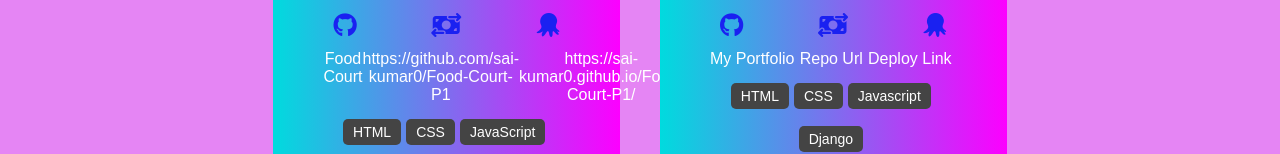
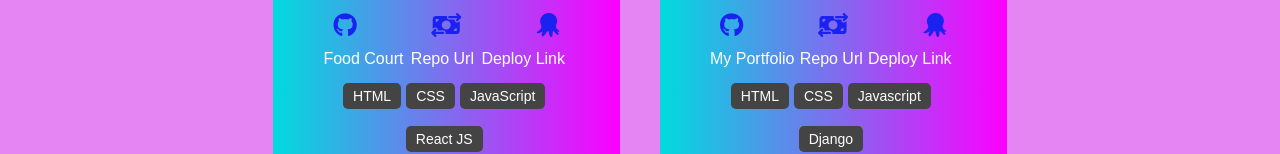
Before and after one commit to Gyanthakur/Dev_Profiles, a plain HTML site: page project.html in a window 1280 px wide. Shown: the part 924-1078 px from the top of the page. Drawn offline with Linux system fonts and the light colour scheme.

Commit message:
added profile

```diff
--- a/project.html
+++ b/project.html
@@ -133,8 +133,8 @@
             <div class="projectNam">
                 <span >Food Court</span>
                 <!-- Do not change Repo URl and Dploy Link given under two line  -->
-                <span >https://github.com/sai-kumar0/Food-Court-P1</span>
-                <span >https://sai-kumar0.github.io/Food-Court-P1/</span>
+                <span >Repo Url</span>
+                <span >Deploy Link</span>
             </div>
             <div class="skills">
                 <span class="skill">HTML</span>
```
